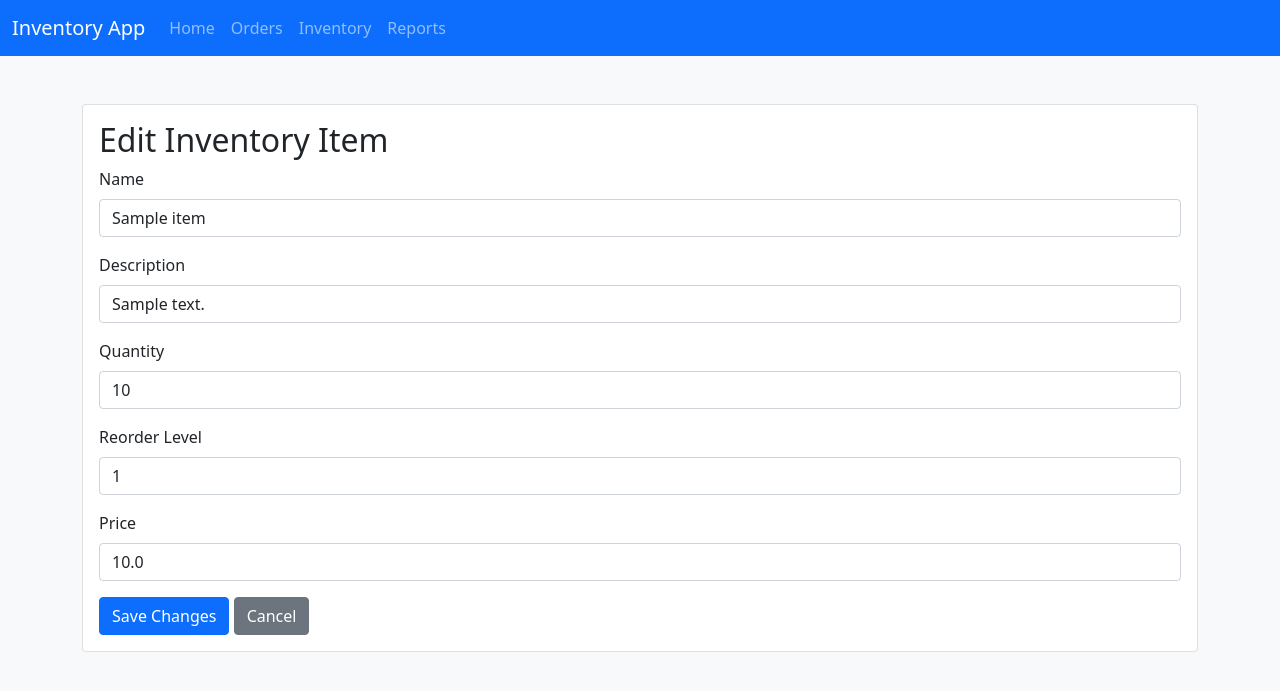
After one commit to rogermle/inventory_app, a Flask app: page /inventory/edit/1 in a window 1280 px wide. The commit adds this page. Shown: the top 691 px of the page. Run offline with Flask 3, Linux system fonts and the light colour scheme; tables that the repository leaves empty hold one stand-in row (values such as "Sample post"); some libraries are stand-ins or nearby versions.

Commit message:
Edit and Delete functionality

```diff
--- a/app.py
+++ b/app.py
@@ -57,6 +57,34 @@ def add_inventory_item():
         return redirect(url_for('inventory'))
     return render_template('add_inventory_item.html')
 
+@app.route('/inventory/edit/<int:item_id>', methods=['GET', 'POST'])
+def edit_inventory_item(item_id):
+    item = InventoryItem.query.get_or_404(item_id)
+    if request.method == 'POST':
+        item.name = request.form['name']
+        item.description = request.form['description']
+        item.quantity = int(request.form['quantity'])
+        item.reorder_level = int(request.form['reorder_level'])
+        item.price = float(request.form['price'])
+        db.session.commit()
+        flash(f'Inventory item "{item.name}" updated!', 'success')
+        return redirect(url_for('inventory'))
+    return render_template('edit_inventory_item.html', item=item)
+
+from sqlalchemy.exc import IntegrityError
+
+@app.route('/inventory/delete/<int:item_id>', methods=['POST'])
+def delete_inventory_item(item_id):
+    item = InventoryItem.query.get_or_404(item_id)
+    try:
+        db.session.delete(item)
+        db.session.commit()
+        flash(f'Inventory item "{item.name}" deleted!', 'success')
+    except IntegrityError:
+        db.session.rollback()
+        flash(f'Cannot delete "{item.name}": it is used in one or more orders.', 'danger')
+    return redirect(url_for('inventory'))
+
 @app.route('/reports')
 def reports():
     return render_template('reports.html')
--- /dev/null
+++ b/templates/edit_inventory_item.html
@@ -0,0 +1,33 @@
+{% extends 'base.html' %}
+{% block title %}Edit Inventory Item | Inventory Management System{% endblock %}
+{% block content %}
+<div class="card mt-4">
+  <div class="card-body">
+    <h2 class="card-title">Edit Inventory Item</h2>
+    <form method="POST">
+      <div class="mb-3">
+        <label for="name" class="form-label">Name</label>
+        <input type="text" class="form-control" id="name" name="name" value="{{ item.name }}" required>
+      </div>
+      <div class="mb-3">
+        <label for="description" class="form-label">Description</label>
+        <input type="text" class="form-control" id="description" name="description" value="{{ item.description }}">
+      </div>
+      <div class="mb-3">
+        <label for="quantity" class="form-label">Quantity</label>
+        <input type="number" class="form-control" id="quantity" name="quantity" value="{{ item.quantity }}" min="0" required>
+      </div>
+      <div class="mb-3">
+        <label for="reorder_level" class="form-label">Reorder Level</label>
+        <input type="number" class="form-control" id="reorder_level" name="reorder_level" value="{{ item.reorder_level }}" min="0" required>
+      </div>
+      <div class="mb-3">
+        <label for="price" class="form-label">Price</label>
+        <input type="number" step="0.01" class="form-control" id="price" name="price" value="{{ item.price }}" min="0" required>
+      </div>
+      <button type="submit" class="btn btn-primary">Save Changes</button>
+      <a href="{{ url_for('inventory') }}" class="btn btn-secondary">Cancel</a>
+    </form>
+  </div>
+</div>
+{% endblock %}
```
Also changed, not shown: templates/inventory.html (+7 -0 lines).
